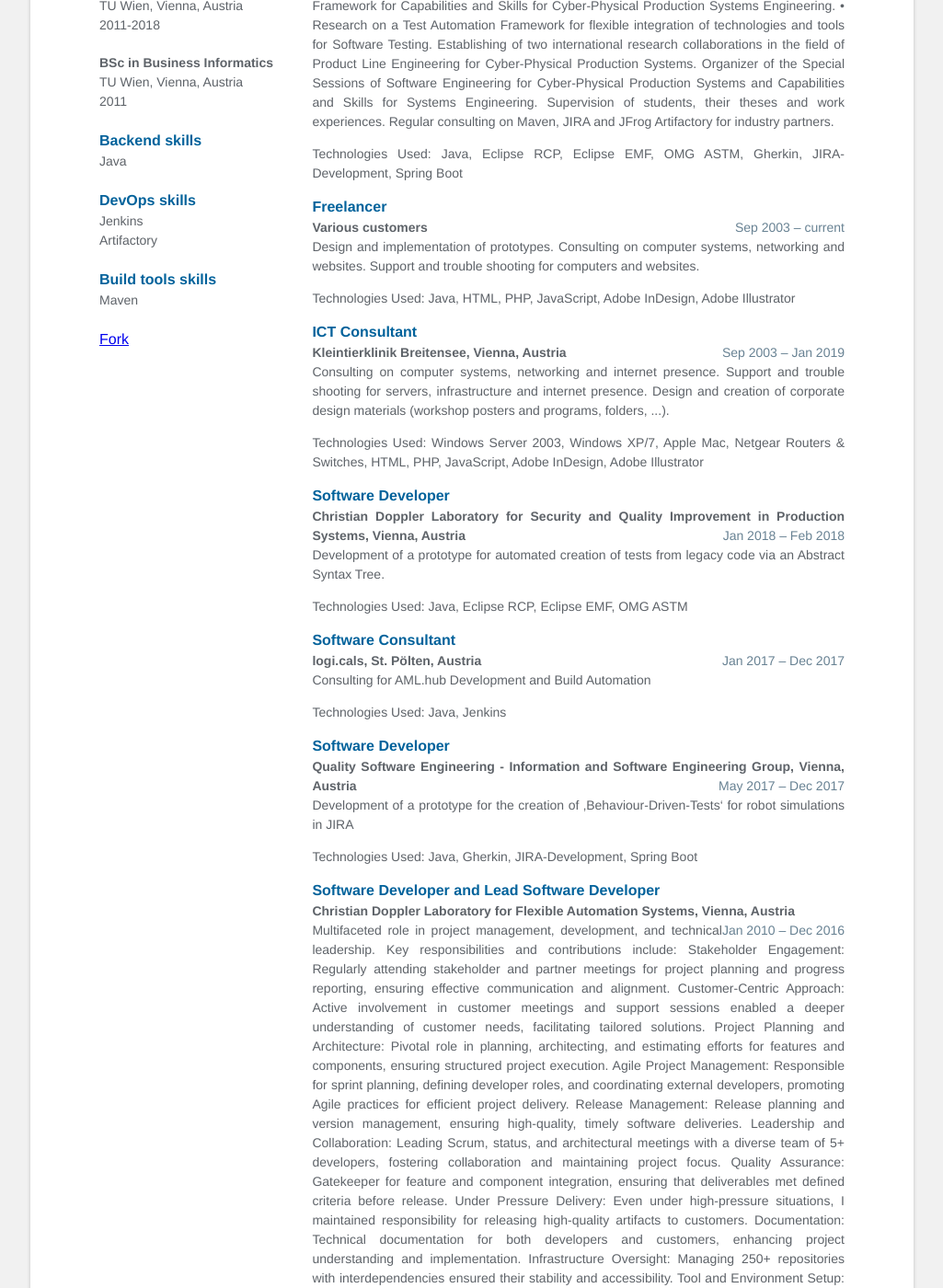
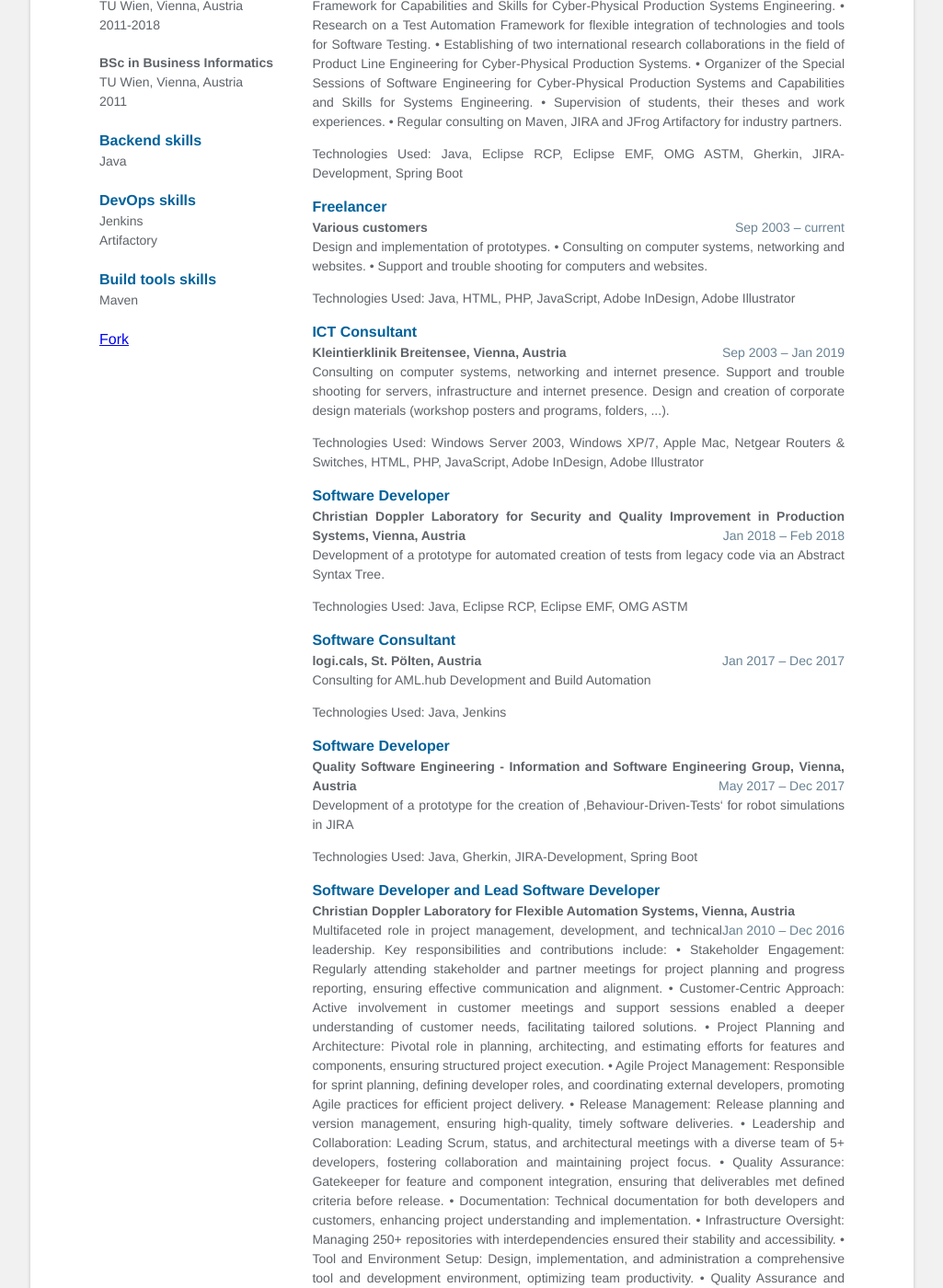
Before and after one commit to kristofmeixner/kristofmeixner.github.io, a Jekyll site: the page built from index.html, in a window 1280 px wide and 1400 px high, scrolled down 491 px. Shown: the whole window at 92% size, without its empty margins (127-1152 px from the left). Built offline with Jekyll 4.4.1, drawn with Linux system fonts in a browser that asks for light colours; some of the changed text lies outside the part shown.

Commit message:
Changed to bullet points a delimiters
Signed-off-by: Kristof Meixner <kristof.meixner@fatlenny.net>

```diff
--- a/_data/data.yml
+++ b/_data/data.yml
@@ -55,10 +55,10 @@ experience:
       Research on a Framework for Reuse and Variability Management integrating Feature and Decision Models for Cyber-Physical Production Systems Engineering.
       • Research on a Framework for Capabilities and Skills for Cyber-Physical Production Systems Engineering.
       • Research on a Test Automation Framework for flexible integration of technologies and tools for Software Testing.
-      Establishing of two international research collaborations in the field of Product Line Engineering for Cyber-Physical Production Systems.
-      Organizer of the Special Sessions of Software Engineering for Cyber-Physical Production Systems and Capabilities and Skills for Systems Engineering.
-      Supervision of students, their theses and work experiences.
-      Regular consulting on Maven, JIRA and JFrog Artifactory for industry partners.
+      • Establishing of two international research collaborations in the field of Product Line Engineering for Cyber-Physical Production Systems.
+      • Organizer of the Special Sessions of Software Engineering for Cyber-Physical Production Systems and Capabilities and Skills for Systems Engineering.
+      • Supervision of students, their theses and work experiences.
+      • Regular consulting on Maven, JIRA and JFrog Artifactory for industry partners.
     technologies_used: |
       Java, Eclipse RCP, Eclipse EMF, OMG ASTM, Gherkin, JIRA-Development, Spring Boot
 
@@ -67,8 +67,8 @@ experience:
     company: Various customers
     details: |
       Design and implementation of prototypes.
-      Consulting on computer systems, networking and websites.
-      Support and trouble shooting for computers and websites.
+      • Consulting on computer systems, networking and websites.
+      • Support and trouble shooting for computers and websites.
     technologies_used: |
       Java, HTML, PHP, JavaScript, Adobe InDesign, Adobe Illustrator
 
@@ -113,21 +113,20 @@ experience:
     company: Christian Doppler Laboratory for Flexible Automation Systems, Vienna, Austria
     details: |
       Multifaceted role in project management, development, and technical leadership. Key responsibilities and contributions include:
-      Stakeholder Engagement: Regularly attending stakeholder and partner meetings for project planning and progress reporting, ensuring effective communication and alignment.
-      Customer-Centric Approach: Active involvement in customer meetings and support sessions enabled a deeper understanding of customer needs, facilitating tailored solutions.
-      Project Planning and Architecture: Pivotal role in planning, architecting, and estimating efforts for features and components, ensuring structured project execution.
-      Agile Project Management: Responsible for sprint planning, defining developer roles, and coordinating external developers, promoting Agile practices for efficient project delivery.
-      Release Management: Release planning and version management, ensuring high-quality, timely software deliveries.
-      Leadership and Collaboration: Leading Scrum, status, and architectural meetings with a diverse team of 5+ developers, fostering collaboration and maintaining project focus.
-      Quality Assurance: Gatekeeper for feature and component integration, ensuring that deliverables met defined criteria before release.
-      Under Pressure Delivery: Even under high-pressure situations, I maintained responsibility for releasing high-quality artifacts to customers.
-      Documentation: Technical documentation for both developers and customers, enhancing project understanding and implementation.
-      Infrastructure Oversight: Managing 250+ repositories with interdependencies ensured their stability and accessibility.
-      Tool and Environment Setup: Design, implementation, and administration a comprehensive tool and development environment, optimizing team productivity.
-      Quality Assurance and CI/CD: Implementation of a robust quality assurance and continuous integration system, integrating tools like Maven, Checkstyle, PMD, FindBugs, Selenium, and Jenkins for efficient software development.
-      Technical Support: Regular technical support to partner companies, for Git, Maven, Jenkins, and Apache Karaf-related issues.
-      Open Source Contribution: Valuable contributions to Open Source projects like Apache Karaf, Pax Wicket, Jenkins Plugins, and Smooks leading to authorization for releases at ops4j, OpenEngSB, and CDLFlex.
-      These roles and responsibilities reflect my commitment to project success, technical excellence, and effective collaboration in a dynamic environment.
+      • Stakeholder Engagement: Regularly attending stakeholder and partner meetings for project planning and progress reporting, ensuring effective communication and alignment.
+      • Customer-Centric Approach: Active involvement in customer meetings and support sessions enabled a deeper understanding of customer needs, facilitating tailored solutions.
+      • Project Planning and Architecture: Pivotal role in planning, architecting, and estimating efforts for features and components, ensuring structured project execution.
+      • Agile Project Management: Responsible for sprint planning, defining developer roles, and coordinating external developers, promoting Agile practices for efficient project delivery.
+      • Release Management: Release planning and version management, ensuring high-quality, timely software deliveries.
+      • Leadership and Collaboration: Leading Scrum, status, and architectural meetings with a diverse team of 5+ developers, fostering collaboration and maintaining project focus.
+      • Quality Assurance: Gatekeeper for feature and component integration, ensuring that deliverables met defined criteria before release.
+      • Documentation: Technical documentation for both developers and customers, enhancing project understanding and implementation.
+      • Infrastructure Oversight: Managing 250+ repositories with interdependencies ensured their stability and accessibility.
+      • Tool and Environment Setup: Design, implementation, and administration a comprehensive tool and development environment, optimizing team productivity.
+      • Quality Assurance and CI/CD: Implementation of a robust quality assurance and continuous integration system, integrating tools like Maven, Checkstyle, PMD, FindBugs, Selenium, and Jenkins for efficient software development.
+      • Technical Support: Regular technical support to partner companies, for Git, Maven, Jenkins, and Apache Karaf-related issues.
+      • Open Source Contribution: Valuable contributions to Open Source projects like Apache Karaf, Pax Wicket, Jenkins Plugins, and Smooks leading to authorization for releases at ops4j, OpenEngSB, and CDLFlex.
+      • These roles and responsibilities reflect my commitment to project success, technical excellence, and effective collaboration in a dynamic environment.
     technologies_used: |
       Java, OSGI, Apache Karaf, Blueprint, pax-exam, Apache Wicket, ActiveMQ, JGit,  Lucene, FreeMarker, Groovy, Docker, JUnit, Selenium, Jenkins, Git, Maven, Eclipse, IntelliJ, Scrum, Confluence, JIRA
   # Reference: Dr. Stefan Biffl, Dr. Richard Mordinyi
```
